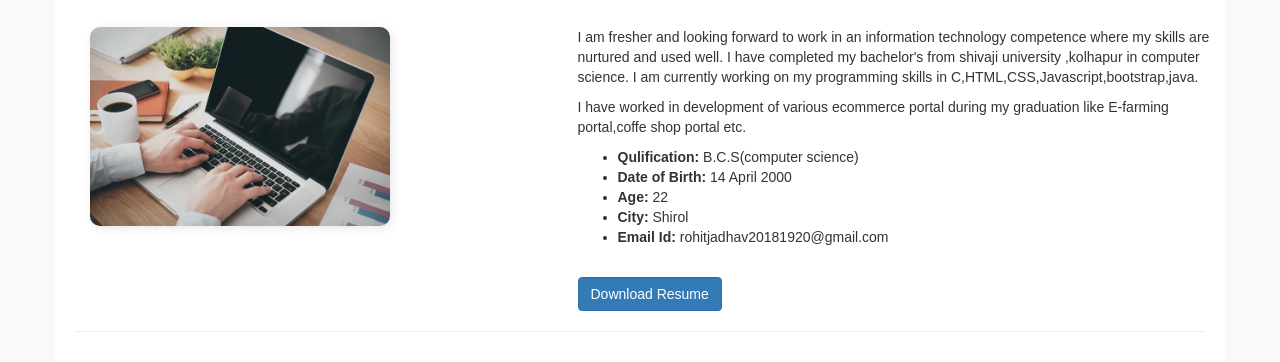
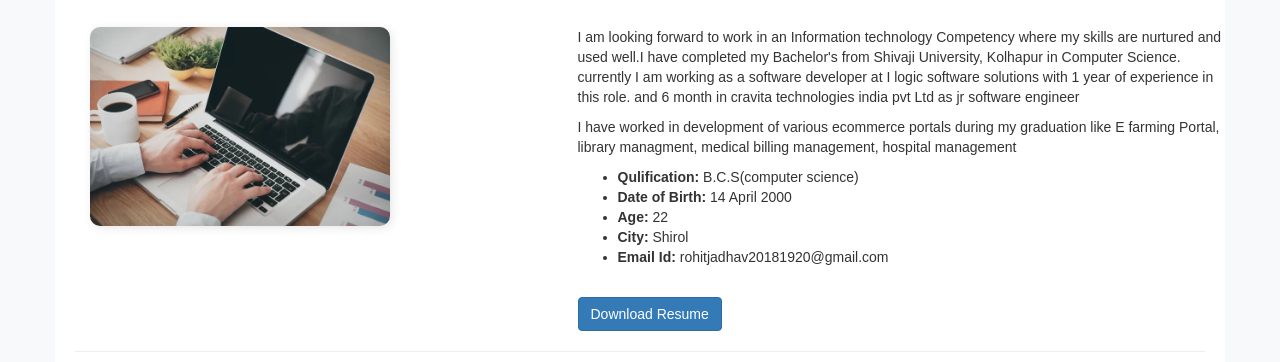
Before and after one commit to EmbedCode-Tech/portfolio, a plain HTML site: page index.html in a window 1280 px wide. Shown: the part 438-800 px from the top of the page. Drawn offline with nearby package versions, Linux system fonts and the light colour scheme.

Commit message:
Update index.html

```diff
--- a/index.html
+++ b/index.html
@@ -190,9 +190,10 @@ body {
 			     <img src="1.webp" hight="300px" width="300px">
 			  </div>
 			    <div class="col-sm-7">
-				<p>I am fresher and looking forward to work in an information technology competence where my skills are nurtured and used well. I have completed my bachelor's from shivaji university ,kolhapur in computer science. I am currently working on my programming skills in C,HTML,CSS,Javascript,bootstrap,java.
-				<p> I have worked in development of various ecommerce portal during my graduation like E-farming portal,coffe shop portal etc.</p>
-             				</p>
+				<p>I am looking forward to work in an Information technology Competency where my skills are nurtured and used well.I have completed my Bachelor's from Shivaji University, Kolhapur in Computer Science.
+                                     currently I am working as a software developer at I logic software solutions with 1 year of experience in this role. and 6 month  in cravita technologies india pvt Ltd as jr software engineer</p>
+                                 <p> I have worked in development of various ecommerce portals during my graduation like E farming Portal, library managment, medical billing management, hospital management</p>
+
 				<ul>
 				       <li><b>Qulification: </b>B.C.S(computer science)</li>
 					    <li><b>Date of Birth: </b>14 April 2000</li>
```
